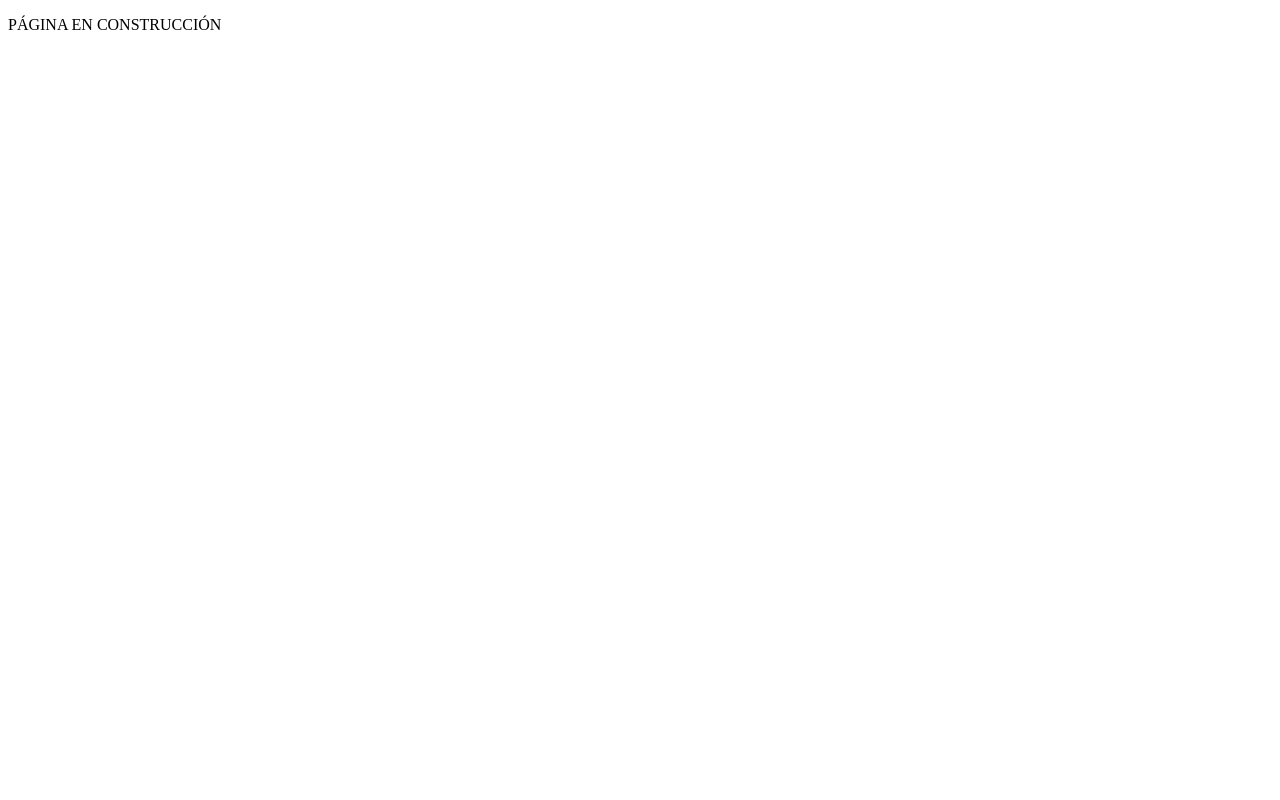
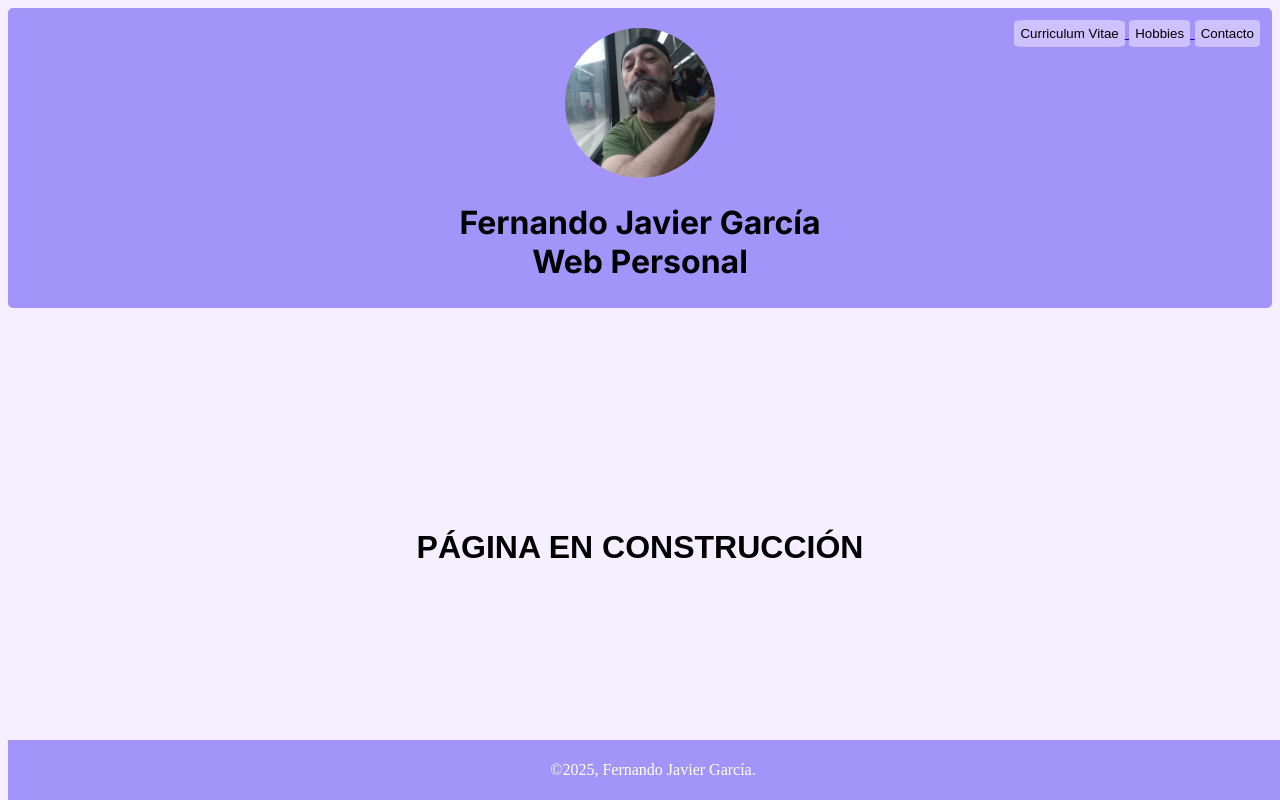
Before and after one commit to gfer66/gfer66.github.io, a plain HTML site: page public/programacion.html in a window 1280 px wide. Drawn offline with Linux system fonts and the light colour scheme.

Commit message:
Cabeceras y footers en todas las páginas.

```diff
--- /dev/null
+++ b/public/contactostyle.css
@@ -0,0 +1,48 @@
+html {
+    background-color: #F5EFFF;
+}
+h1 {
+    font-size: 2em;
+    margin-bottom: 0px;
+}
+h2 {
+    font-size: 2em;
+    margin-top: 0px;
+}
+.header {
+    background-color: #A294F9;
+    text-align: center;
+    padding: 20px;
+    font-family: "Inter";
+    margin: 0;
+    border-radius: 5px;
+    max-height: 260px;
+}
+.header-foto {
+    height: 150px;
+    border-radius: 50%;
+}
+.barra-links {
+    font-family: "Inter";
+    position: absolute;
+    top: 0;
+    right: 0;
+    z-index: 1;
+    padding: 20px
+}
+.barra-links button {
+    background-color: #CDC1FF;
+    padding: 6px;
+    border: none;
+    gap: 10%;
+    border-radius: 10%;
+}
+footer {
+    padding: 5px;
+    background-color: #A294F9;
+    color: white;
+    width: 100%;
+    bottom: 0;
+    position: fixed;
+    text-align: center;
+}
--- /dev/null
+++ b/public/hobbiestyle.css
@@ -0,0 +1,48 @@
+html {
+    background-color: #F5EFFF;
+}
+h1 {
+    font-size: 2em;
+    margin-bottom: 0px;
+}
+h2 {
+    font-size: 2em;
+    margin-top: 0px;
+}
+.header {
+    background-color: #A294F9;
+    text-align: center;
+    padding: 20px;
+    font-family: "Inter";
+    margin: 0;
+    border-radius: 5px;
+    max-height: 260px;
+}
+.header-foto {
+    height: 150px;
+    border-radius: 50%;
+}
+.barra-links {
+    font-family: "Inter";
+    position: absolute;
+    top: 0;
+    right: 0;
+    z-index: 1;
+    padding: 20px
+}
+.barra-links button {
+    background-color: #CDC1FF;
+    padding: 6px;
+    border: none;
+    gap: 10%;
+    border-radius: 10%;
+}
+footer {
+    padding: 5px;
+    background-color: #A294F9;
+    color: white;
+    width: 100%;
+    bottom: 0;
+    position: fixed;
+    text-align: center;
+}
--- a/public/programacion.html
+++ b/public/programacion.html
@@ -4,9 +4,31 @@
     <meta charset="UTF-8">
     <meta name="viewport" content="width=device-width, initial-scale=1.0">
     <title>Programación</title>
+    <link rel="stylesheet" href="./programstyle.css" />
     <link href="https://fonts.googleapis.com/css2?family=Caveat:wght@400..700&family=Inter:ital,opsz,wght@0,14..32,100..900;1,14..32,100..900&family=Oswald:wght@200..700&display=swap" rel="stylesheet">
 </head>
 <body>
-    <p>PÁGINA EN CONSTRUCCIÓN</p>
+    <div class="header">
+        <img class="header-foto" src="../assets/images/fjg.jpg" alt="retrato de Fernando García" />
+        <h1 class="header-title">Fernando Javier García</h1>
+        <h2 class="header-subtitle">Web Personal</h2>
+    </div>
+    <div class="barra-links">
+        <a class="curriculum" href="./curriculum-vitae.html">
+            <button>Curriculum Vitae</button>
+        </a>
+        <a class="hobbies" href="./hobbies.html">
+            <button>Hobbies</button>
+        </a>
+        <a class="contacto" href="./contacto.html">
+            <button>Contacto</button>
+        </a>
+    </div>
+    <div class="construccion">
+       <h1>PÁGINA EN CONSTRUCCIÓN</h1>
+    </div>
+    <footer>
+        <p>©2025, Fernando Javier García.</p>
+    </footer>
 </body>
 </html>
--- /dev/null
+++ b/public/programstyle.css
@@ -0,0 +1,54 @@
+html {
+    background-color: #F5EFFF;
+}
+h1 {
+    font-size: 2em;
+    margin-bottom: 0px;
+}
+h2 {
+    font-size: 2em;
+    margin-top: 0px;
+}
+.header {
+    background-color: #A294F9;
+    text-align: center;
+    padding: 20px;
+    font-family: "Inter";
+    margin: 0;
+    border-radius: 5px;
+    max-height: 260px;
+}
+.header-foto {
+    height: 150px;
+    border-radius: 50%;
+}
+.barra-links {
+    font-family: "Inter";
+    position: absolute;
+    top: 0;
+    right: 0;
+    z-index: 1;
+    padding: 20px
+}
+.barra-links button {
+    background-color: #CDC1FF;
+    padding: 6px;
+    border: none;
+    gap: 10%;
+    border-radius: 10%;
+}
+.construccion {
+    text-align: center;
+    padding-top: 200px;
+    font-family: "Arial", "Helvetica", sans-serif;
+    font-weight: bold;
+}
+footer {
+    padding: 5px;
+    background-color: #A294F9;
+    color: white;
+    width: 100%;
+    bottom: 0;
+    position: fixed;
+    text-align: center;
+}
--- /dev/null
+++ b/public/refristyle.css
@@ -0,0 +1,54 @@
+html {
+    background-color: #F5EFFF;
+}
+h1 {
+    font-size: 2em;
+    margin-bottom: 0px;
+}
+h2 {
+    font-size: 2em;
+    margin-top: 0px;
+}
+.header {
+    background-color: #A294F9;
+    text-align: center;
+    padding: 20px;
+    font-family: "Inter";
+    margin: 0;
+    border-radius: 5px;
+    max-height: 260px;
+}
+.header-foto {
+    height: 150px;
+    border-radius: 50%;
+}
+.barra-links {
+    font-family: "Inter";
+    position: absolute;
+    top: 0;
+    right: 0;
+    z-index: 1;
+    padding: 20px
+}
+.barra-links button {
+    background-color: #CDC1FF;
+    padding: 6px;
+    border: none;
+    gap: 10%;
+    border-radius: 10%;
+}
+.construccion {
+    text-align: center;
+    padding-top: 200px;
+    font-family: "Arial", "Helvetica", sans-serif;
+    font-weight: bold;
+}
+footer {
+    padding: 5px;
+    background-color: #A294F9;
+    color: white;
+    width: 100%;
+    bottom: 0;
+    position: fixed;
+    text-align: center;
+}
```
Also changed, not shown: public/contacto.html (+20 -4 lines), public/hobbies.html (+18 -1 lines), public/refrigeracion.html (+23 -1 lines).
